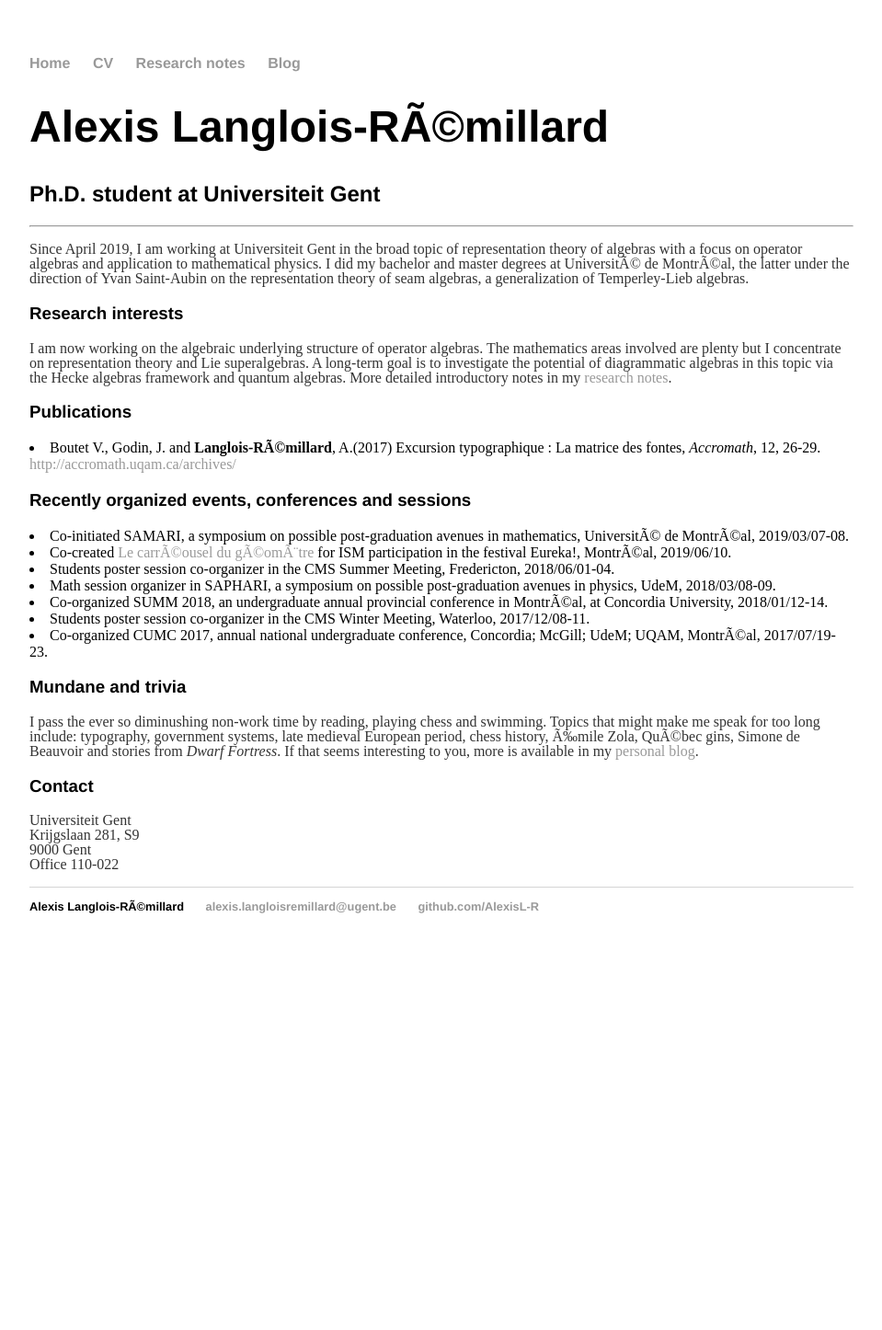
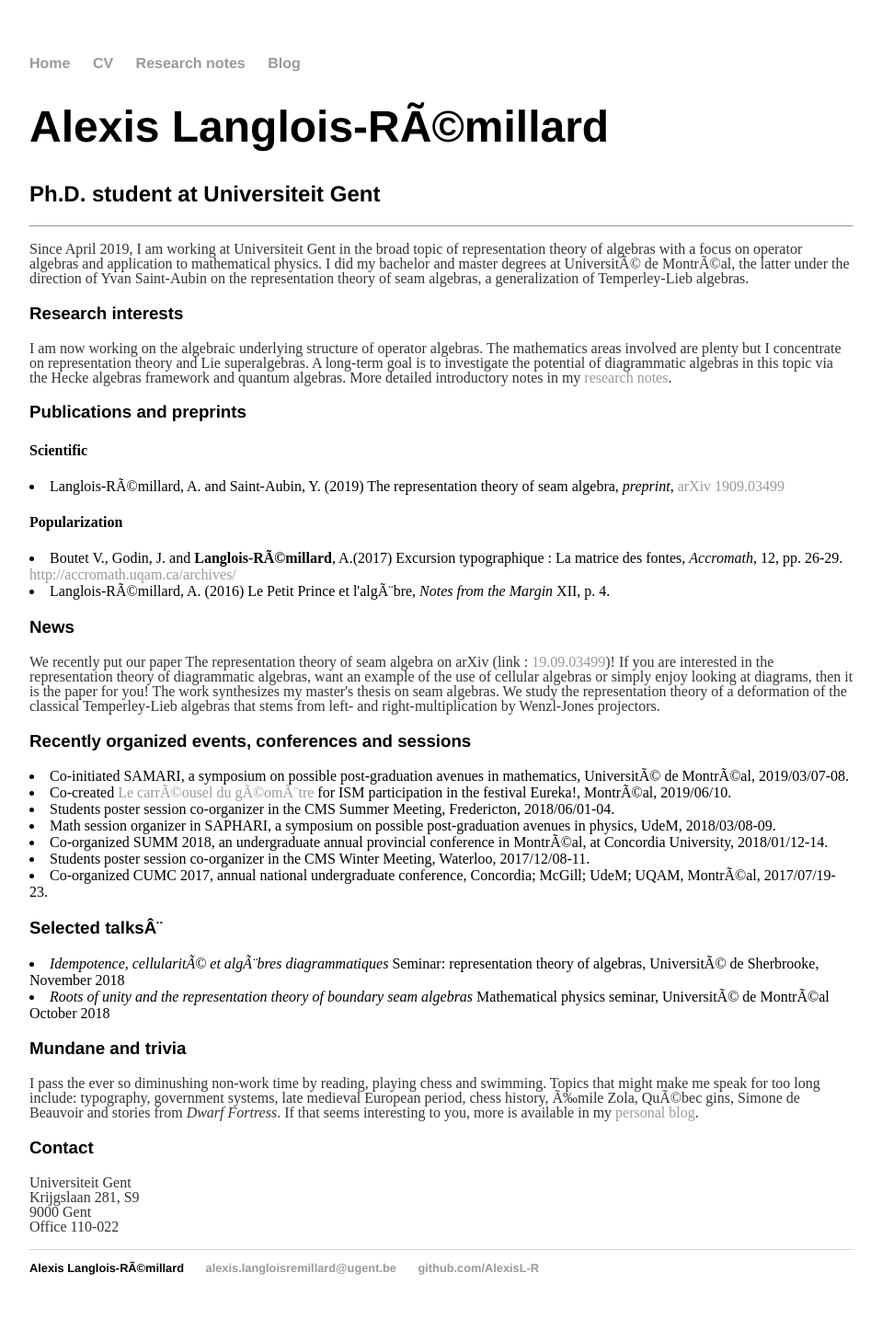
Before and after one commit to Shophikav/alexisl-r.github.io, a Jekyll site: the page built from index.html, in a window 1280 px wide. Shown: the whole page at 92% size, without its empty margins (160-1119 px from the left). Built offline with Jekyll 4.4.1, drawn with Linux system fonts in a browser that asks for light colours; before the commit the page ends 1053 px from its top, so only the background shows below that.

```diff
--- a/index.html
+++ b/index.html
@@ -20,13 +20,34 @@ title: Alexis Langlois-Rémillard
 			but I concentrate on representation theory and Lie superalgebras. A long-term goal is to investigate the potential of diagrammatic
 			algebras in this topic via the Hecke algebras framework and quantum algebras. More detailed introductory notes in my <a href="/research_notes/">research notes</a>.
 		</p>
-	<h3>Publications</h3>
-	<u1>
-		<li>
-			Boutet V., Godin, J. and <strong>Langlois-Rémillard</strong>, A.(2017) Excursion typographique : La matrice des fontes,
-			<em>Accromath</em>, 12, 26-29. <a href="http://accromath.uqam.ca/accro/wp-content/uploads/2017/09/Accromath_12_2.pdf">http://accromath.uqam.ca/archives/</a>
-		</li>
-	</u1>
+	<h3>Publications and preprints</h3>
+		<h4> Scientific</h3>
+		<u1>
+			<li>
+				Langlois-Rémillard, A. and Saint-Aubin, Y. (2019) The representation theory of seam algebra,
+				<em>preprint</em>,  <a href="https://arxiv.org/abs/1909.03499">arXiv 1909.03499</a>
+			</li>
+		</u1>
+		<h4> Popularization</h3>
+		<u1>
+			<li>
+				Boutet V., Godin, J. and <strong>Langlois-Rémillard</strong>, A.(2017) Excursion typographique : La matrice des fontes,
+				<em>Accromath</em>, 12, pp. 26-29. <a href="http://accromath.uqam.ca/accro/wp-content/uploads/2017/09/Accromath_12_2.pdf">http://accromath.uqam.ca/archives/</a>
+			</li>
+			<li>
+				Langlois-Rémillard, A. (2016) Le Petit Prince et l'algèbre, <em>Notes from the Margin</em> XII, p. 4.
+			</li>
+		</u1>
+
+	<h3>News</h3>
+
+		<p>
+		We recently put our paper <stong>The representation theory of seam algebra</strong> on arXiv (link : <a href="https://arxiv.org/abs/1909.03499"> 19.09.03499</a>)! If you are interested in
+		the representation theory of diagrammatic algebras, want an example of the use of cellular algebras or simply enjoy looking at diagrams, then it is the paper for you!
+		The work synthesizes my master's thesis on seam algebras. We study the representation theory of a deformation of the classical Temperley-Lieb algebras that stems from left- and right-multiplication
+		by Wenzl-Jones projectors.
+		</p>
+
 
 	<h3>Recently organized events, conferences and sessions </h3>
 	<u1>
@@ -38,6 +59,12 @@ title: Alexis Langlois-Rémillard
 		<li> Students poster session co-organizer in the CMS Winter Meeting, Waterloo, 2017/12/08-11.</li>
 		<li> Co-organized CUMC 2017, annual national undergraduate  conference, Concordia; McGill; UdeM; UQAM, Montréal, 2017/07/19-23.
 	</u1>
+
+	<h3>Selected talks¨</h3>
+	<u1>
+		<li> <em>Idempotence, cellularité et algèbres diagrammatiques</em> Seminar: representation theory of algebras, Université de Sherbrooke, November 2018</li>
+		<li> <em>Roots of unity and the representation theory of boundary seam algebras</em> Mathematical physics seminar, Université de Montréal October 2018
+	</u>
 
 	<h3>Mundane and trivia</h3>
 		<p>
```
Also changed, not shown: _draft/2019-09-14-Seam_algebras.md (added, +30 -0 lines), 1 other file.
